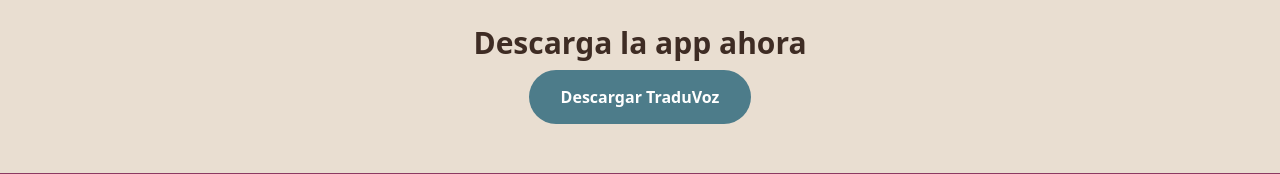
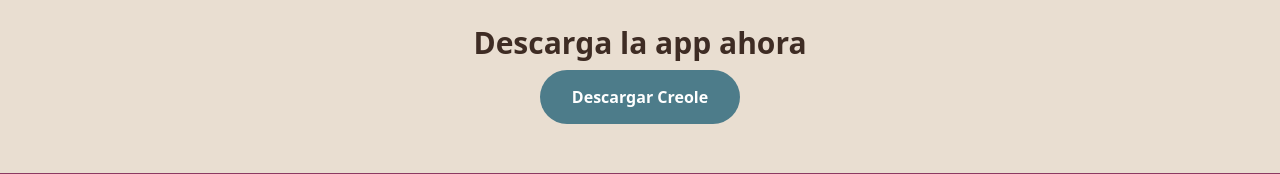
Before and after one commit to bartolonDa/mi-pagina-web, a plain HTML site: page index.html in a window 1280 px wide. Shown: the part 2371-2545 px from the top of the page. Drawn offline with nearby package versions, Linux system fonts and the light colour scheme.

Commit message:
Update index.html

```diff
--- a/index.html
+++ b/index.html
@@ -161,7 +161,7 @@
   <section class="bg-[var(--gray-light)] py-16 px-6">
     <div class="max-w-md mx-auto text-center">
       <h3 class="text-3xl font-bold mb-6">Descarga la app ahora</h3>
-      <a href="#" class="bg-[var(--blue)] text-white px-8 py-4 rounded-full font-semibold hover:bg-[var(--blue-dark)] transition">Descargar TraduVoz</a>
+      <a href="#" class="bg-[var(--blue)] text-white px-8 py-4 rounded-full font-semibold hover:bg-[var(--blue-dark)] transition">Descargar Creole</a>
     </div>
   </section>
 
```
